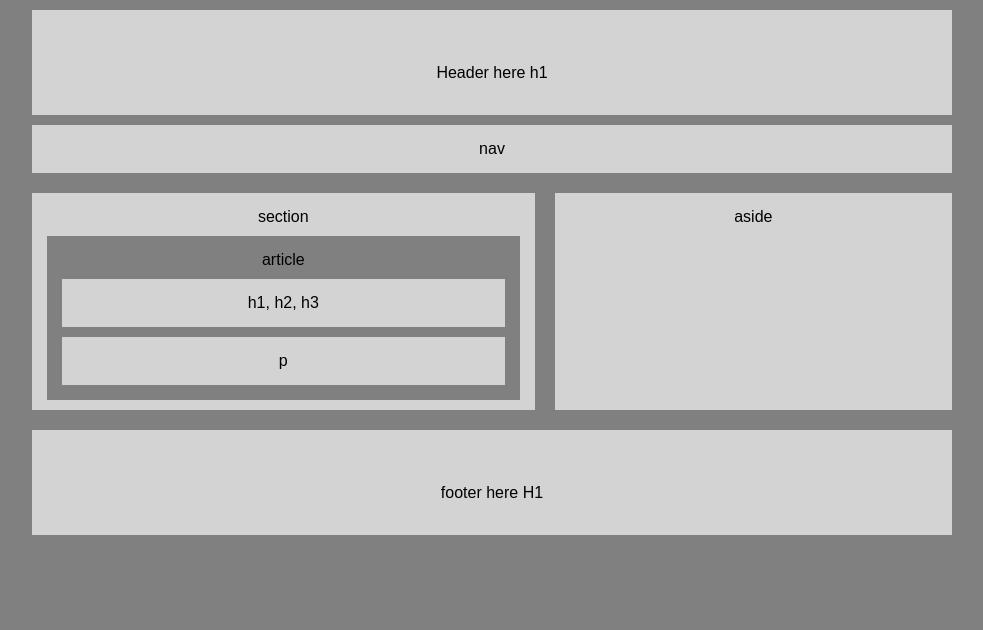
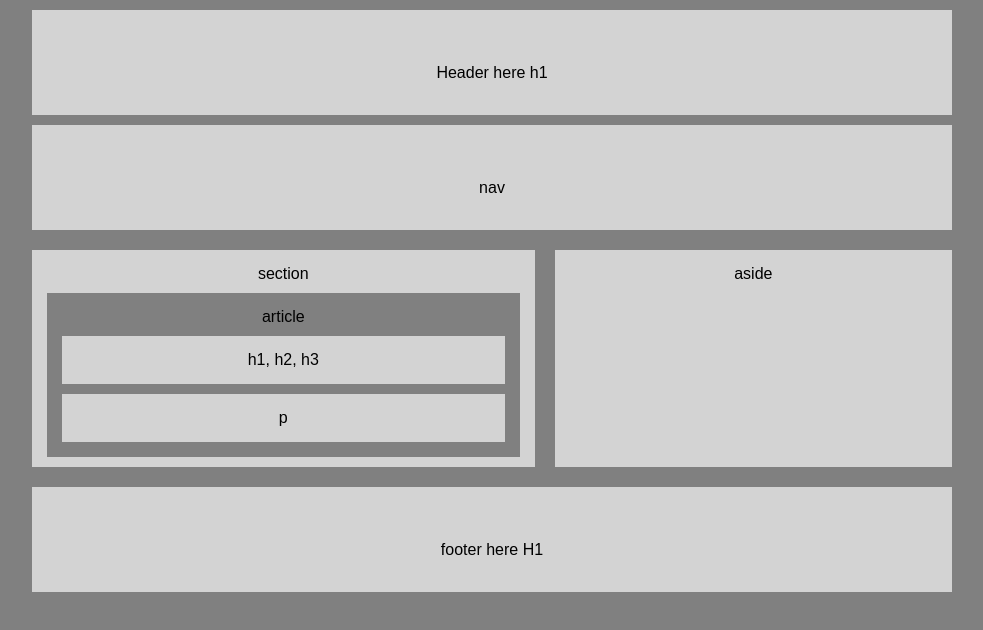
Before and after one commit to cslin82/HW-Wireframe, a plain HTML site: page index.html in a window 1280 px wide. Shown: the whole page, without its empty margins (148-1131 px from the left). Drawn offline with Linux system fonts and the light colour scheme.

Commit message:
spelling correction

```diff
--- a/style.css
+++ b/style.css
@@ -39,7 +39,7 @@ header, nav, section, aside, footer, .insidebox {
 
 }
 
-header, hav, footer {
+header, nav, footer {
     height: 95px;
     line-height: 95px;
     /* text-align: center; */
```
